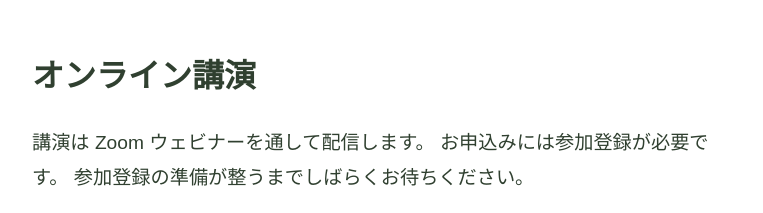
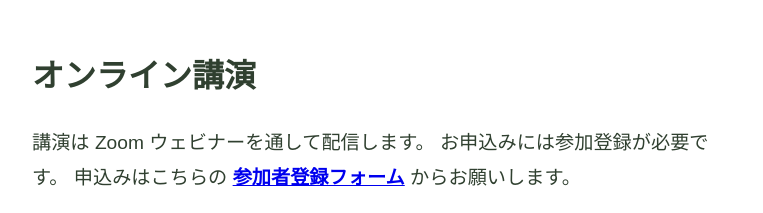
Before and after one commit to ut-10min/mf98, a plain HTML site: page index.html in a window 1280 px wide. Shown: the part 1020-1233 px from the top of the page, without its empty margins (258-1021 px from the left). Drawn offline with nearby package versions, Linux system fonts and the light colour scheme.

Commit message:
add_zoom_resister_link

```diff
--- a/index.html
+++ b/index.html
@@ -96,12 +96,10 @@
             <p>
                 講演は Zoom ウェビナーを通して配信します。
                 お申込みには参加登録が必要です。
-                <!--
                 申込みはこちらの
                 <b><a href="https://ut-10min.github.io/registration/" target="_blank">参加者登録フォーム</a></b>
                 からお願いします。
-                -->
-                参加登録の準備が整うまでしばらくお待ちください。
+                <!--参加登録の準備が整うまでしばらくお待ちください。-->
             </p>
         <h2>現地講演</h2>
             <p>
```
